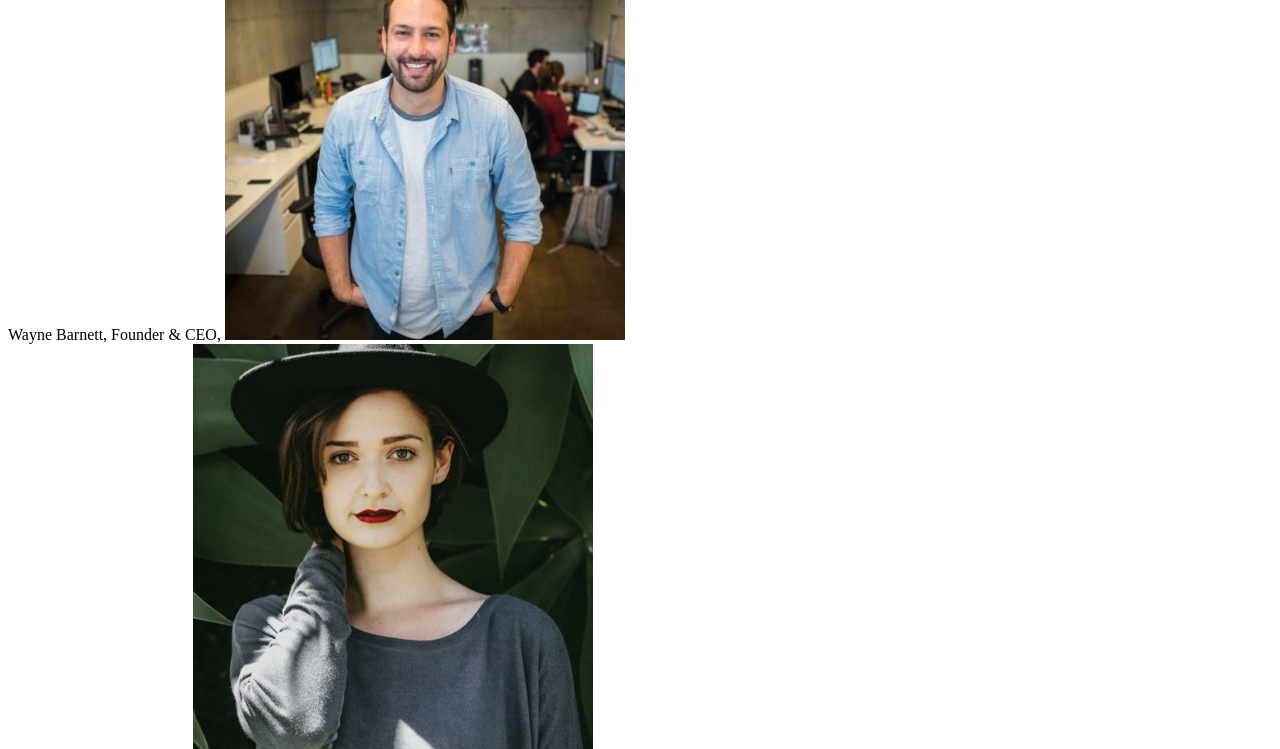
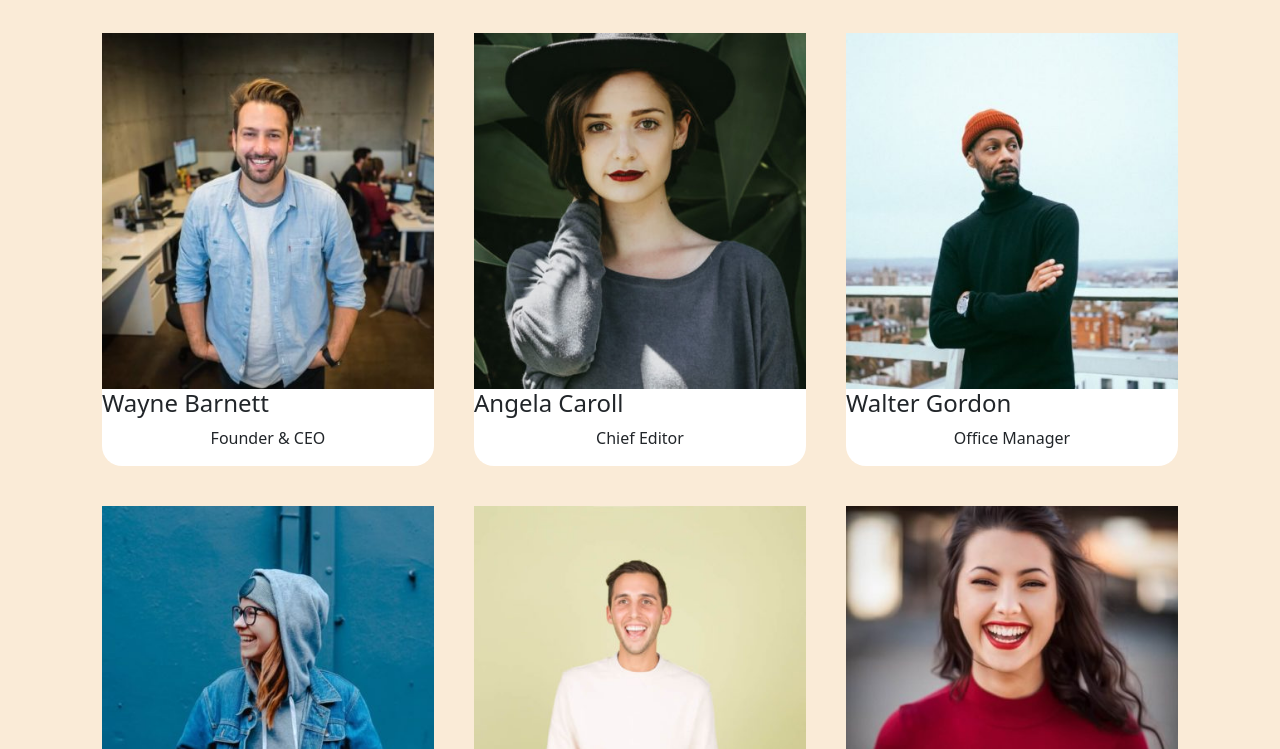
Before and after one commit to giuseppemaisto/js-our-team, a plain HTML site: page bonus/index.html in a window 1280 px wide. Shown: the part 97-846 px from the top of the page. Drawn offline with nearby package versions, Linux system fonts and the light colour scheme.

Commit message:
BONUS 2 COMPLETATO

```diff
--- a/bonus/css/style.css
+++ b/bonus/css/style.css
@@ -0,0 +1,21 @@
+*{
+    padding: 0;
+    margin: 0;
+    box-sizing: border-box;
+}
+.team-card{
+    width: calc(100% / 3 - 40px);
+    margin:20px;
+    background-color: white;
+    border-radius: 20px;
+}
+body{
+    background-color: antiquewhite;
+}
+h2{
+    text-align: center;
+}
+p{
+    padding: 0, 30px, 0, 30px;
+    text-align: center;
+}
--- a/bonus/index.html
+++ b/bonus/index.html
@@ -4,12 +4,24 @@
     <meta charset="UTF-8">
     <meta http-equiv="X-UA-Compatible" content="IE=edge">
     <meta name="viewport" content="width=device-width, initial-scale=1.0">
-   <link rel="stylesheet" href="./css/style.css">
+   <!-- CSS only -->
+<link href="https://cdn.jsdelivr.net/npm/bootstrap@5.2.3/dist/css/bootstrap.min.css" rel="stylesheet" integrity="sha384-rbsA2VBKQhggwzxH7pPCaAqO46MgnOM80zW1RWuH61DGLwZJEdK2Kadq2F9CUG65" crossorigin="anonymous">
+    <link rel="stylesheet" href="./css/style.css">
     <title>Js-our-team-BONUS</title>
 </head>
 <body>
     <div class="team" id="team"></div>
 
+    <div class="container">
+        <div class="row">
+            <div class="col-12">
+                <h2>Our Team</h2>
+                <p>Lorem ipsum dolor sit, amet consectetur adipisicing elit. Suscipit consequatur quod culpa dolorum nihil repellat explicabo illum, quibusdam cum error in voluptatum doloremque, vero inventore ipsam sint, facilis earum atque!</p>
+                <div id="cards-container" class="d-flex w-100 justify-content-between flex-wrap"></div>
+            </div>
+        </div>
+    </div>
+
     <script type="text/javascript" src="./js/script.js"></script>
 </body>
 </html>
--- a/bonus/js/script.js
+++ b/bonus/js/script.js
@@ -40,12 +40,12 @@ const Team =[
 //MILESTONE 1
 //3 - stampo su console per ogni oggetto, tutte le informazioni
   //  3.1 - utilizzo ciclo for
-  let stampaTeam
-  for(let i = 0; i<Team.length;i++){
-    stampaTeam = Team[i];
+ // let stampaTeam
+  //for(let i = 0; i<Team.length;i++){
+   // stampaTeam = Team[i];
     //console.log(stampaTeam);
-    console.log(stampaTeam.nome , stampaTeam.ruolo, stampaTeam.foto);
-  }
+   // console.log(stampaTeam.nome , stampaTeam.ruolo, stampaTeam.foto);
+ // }
 
   //MILESTONE 2
 
@@ -55,11 +55,37 @@ const Team =[
   //4.3 - considerare immagine come una stringa
 
   //BONUS-1
- const divContent = document.getElementById('team')
+ //const divContent = document.getElementById('team')
+ //for(let i = 0; i<Team.length; i++){
+  //  divContent.innerHTML +=
+  //  `  <div class="team">${Team[i].nome},
+   // ${Team[i].ruolo},
+   // <img src ="./img/${Team[i].foto}" alt="">
+  //  </div>`;
+// }
+
+//BONUS-2
+
+function drawTeamMember(person){
+    const divContent = document.getElementById('cards-container')
+
+    let member_card = `
+    <div class ="team-card">
+        <div class= "card-image">
+
+        <img class = "img-fluid" src ="./img/${person.foto}" </div>
+        <div class="card-text">
+        <h4>${person.nome}</h4>
+        <p>${person.ruolo}</p>
+        </div>
+        </div>
+        `
+    divContent.innerHTML += member_card;
+    }
+
+
+
  for(let i = 0; i<Team.length; i++){
-    divContent.innerHTML +=
-    `  <div class="team">${Team[i].nome},
-    ${Team[i].ruolo},
-    <img src ="./img/${Team[i].foto}" alt="">
-    </div>`;
+    let member = Team[i];
+    drawTeamMember(member);
  }
```
Also changed, not shown: 1 other file.
